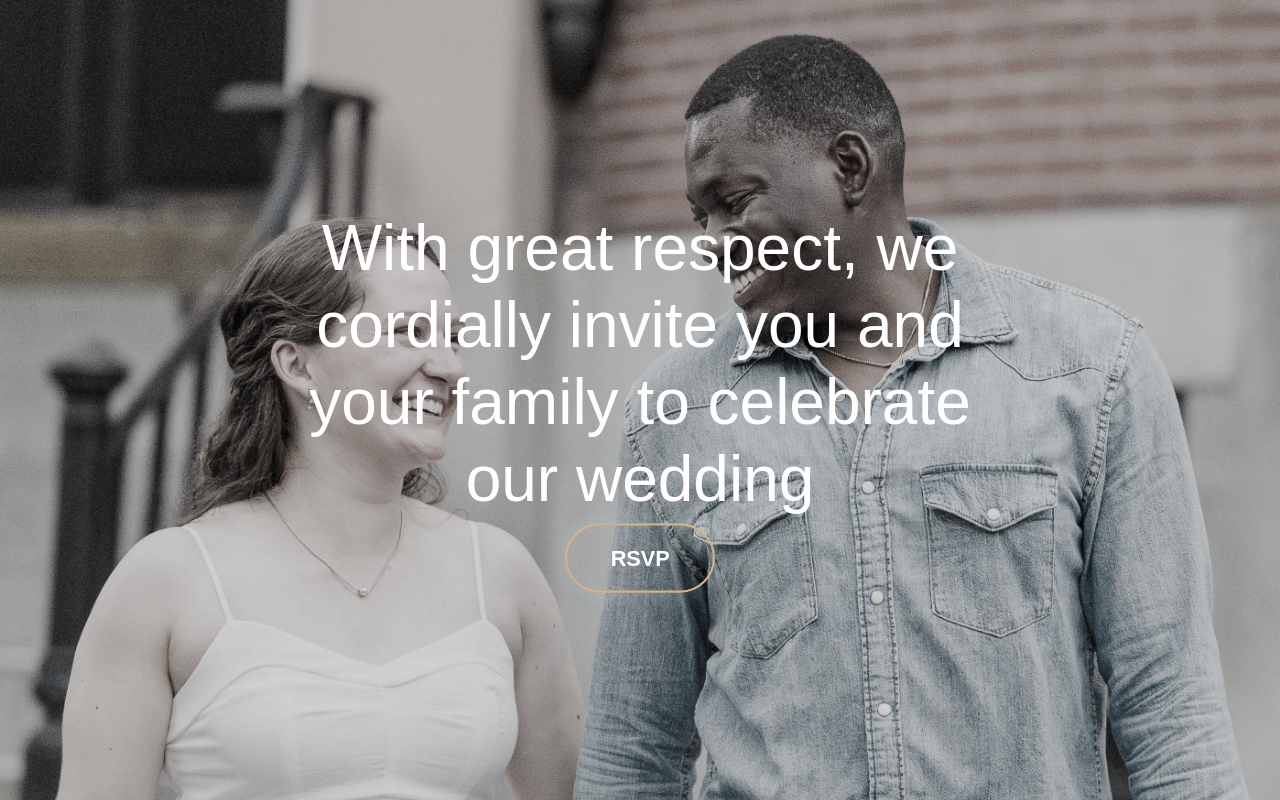
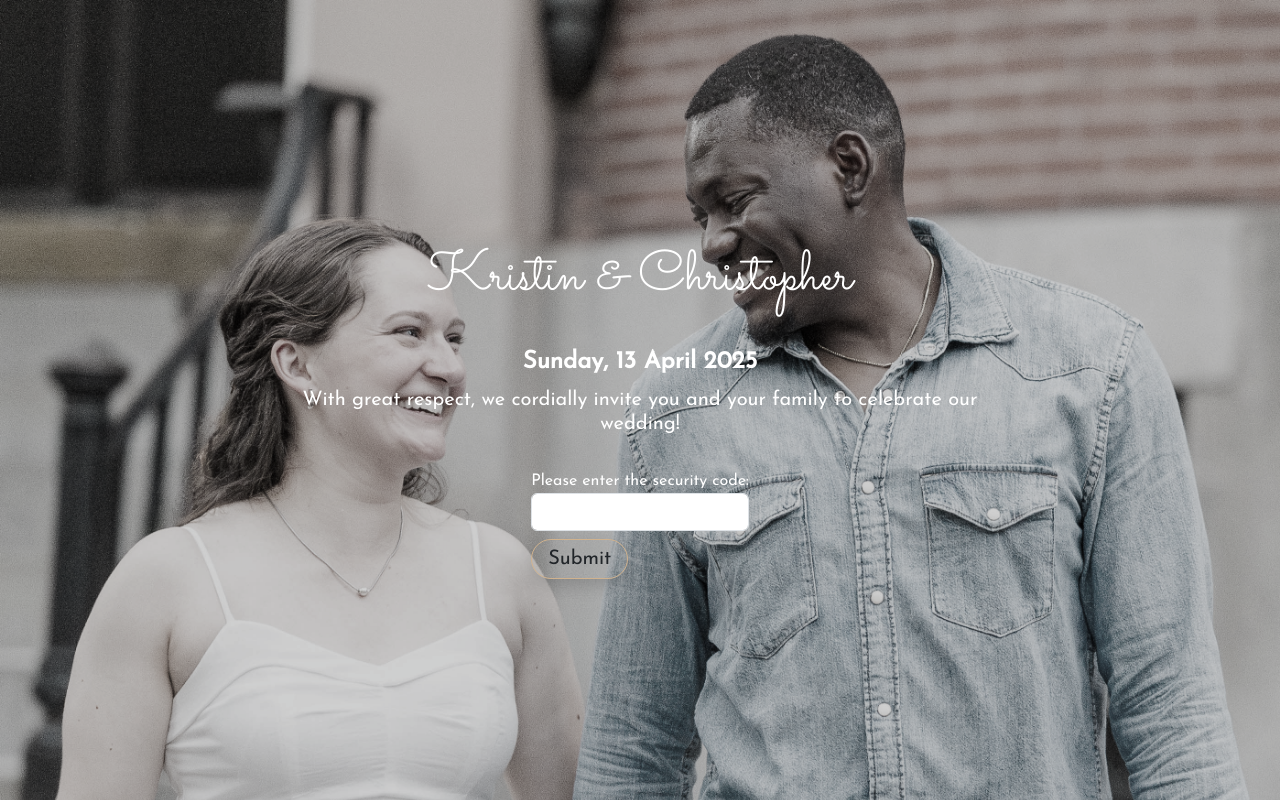
Before and after one commit to crisokonkwo/KrisChrisAdventure, a PHP site: page / in a window 1280 px wide. Run offline with PHP 8.4, Linux system fonts and the light colour scheme.

Commit message:
Added buttons and security validation

```diff
--- a/css/app.css
+++ b/css/app.css
@@ -7,7 +7,7 @@ html {
 body {
     font-family: 'Josefin Sans', sans-serif !important;
     padding: 0 !important;
-    text-size-adjust: none;
+    overflow-x: hidden !important;
 }
 
 .font-esthetic {
@@ -53,9 +53,9 @@ body {
     z-index: 1055 !important;
 }
 
-main.singlePage {
+/* main.singlePage {
     min-height: calc(100vh - 142px);
-}
+} */
 
 .loading-page {
     position: fixed;
@@ -333,27 +333,6 @@ main.singlePage {
 }
 .textCont *:last-child {
     margin-bottom: 0 !important;
-}
-
-.btn_bg {
-    font-size: 20px;
-    border: solid 2px;
-    padding: 10px 20px;
-    border-radius: 40px;
-    display: inline-block;
-    text-transform: uppercase;
-    font-weight: bold; /* Make the button text bold */
-    background-color: transparent;
-    /* #b0e0e6 Change background color */
-    color: #fff; /* Change text color */
-    border-color: #D0B28E;
-    transition: background-color 0.3s, color 0.3s; /* Add transition for smooth effect */
-}
-
-.btn_bg:hover, .btn_bg:focus {
-    color: #D0B28E; /* Change text color on hover */
-    background-color: #fff; /* Change background color on hover */
-    opacity: 0.7; /* Change opacity on hover */
 }
 
 /* .btn {
--- a/index.html
+++ b/index.html
@@ -22,16 +22,16 @@
     <meta name="mobile-web-app-capable" content="yes">
     <meta name="apple-mobile-web-app-title" content="Wedding invitation">
     <meta name="color-scheme" content="dark">
-    <link rel="canonical" href="https://foreverchrisandkris.com/">
     <link rel="shortcut icon" type="image/x-icon" href="https://foreverchrisandkris.com/favicon.ico">
     <link rel="icon" type="image/x-icon" href="https://foreverchrisandkris.com/favicon.ico">
 
-    <link rel="dns-prefetch" href="https://cdn.jsdelivr.net" crossorigin="anonymous">
-    <link rel="dns-prefetch" href="https://fonts.googleapis.com" crossorigin="anonymous">
-    <link rel="dns-prefetch" href="https://fonts.gstatic.com" crossorigin>
-    <link rel="preconnect" href="https://cdn.jsdelivr.net" crossorigin="anonymous">
-    <link rel="preconnect" href="https://fonts.googleapis.com" crossorigin="anonymous">
+    <link rel="preconnect" href="https://cdn.jsdelivr.net" crossorigin>
+    <link rel="preconnect" href="https://fonts.googleapis.com" crossorigin>
     <link rel="preconnect" href="https://fonts.gstatic.com" crossorigin>
+    <link rel="dns-prefetch" href="https://cdn.jsdelivr.net">
+    <link rel="dns-prefetch" href="https://fonts.googleapis.com">
+    <link rel="dns-prefetch" href="https://fonts.gstatic.com">
+
     <link rel="preload" href="https://cdn.jsdelivr.net/npm/normalize.css@8.0.1/normalize.css"
         integrity="sha256-WAgYcAck1C1/zEl5sBl5cfyhxtLgKGdpI3oKyJffVRI=" crossorigin="anonymous" as="style">
     <link rel="preload" href="https://cdn.jsdelivr.net/npm/bootstrap@5.3.3/dist/css/bootstrap.min.css"
@@ -56,25 +56,21 @@
     <link rel="stylesheet" href="https://cdn.jsdelivr.net/npm/aos@2.3.4/dist/aos.css"
         integrity="sha256-GqiEX9BuR1rv5zPU5Vs2qS/NSHl1BJyBcjQYJ6ycwD4=" crossorigin="anonymous">
 
-    <!-- <link rel="stylesheet" href="https://fonts.googleapis.com/css2?family=Josefin+Sans&display=swap">
+    <link rel="stylesheet" href="https://fonts.googleapis.com/css2?family=Josefin+Sans&display=swap">
     <link rel="stylesheet" href="https://fonts.googleapis.com/css2?family=Sacramento&display=swap">
-    <link rel="stylesheet" href="https://fonts.googleapis.com/css2?family=Noto+Naskh+Arabic&display=swap"> -->
+    <link rel="stylesheet" href="https://fonts.googleapis.com/css2?family=Noto+Naskh+Arabic&display=swap">
 
     <link rel="stylesheet" href="./css/app.css">
     <!-- <link rel="stylesheet" href="./css/util.css">
     <link rel="stylesheet" href="./css/progress.css"> -->
 
+    <!-- External Script -->
     <script src="./js/app.js" type="module" defer></script>
     <script src="./js/util.js" type="module" defer></script>
+    <script src="./scripts/security_code.js"></script>
     <!-- <script src="./js/progress.js" type="module" defer></script> -->
 
-    <!-- <script>
-        // Check if the user is logged in
-        if (!sessionStorage.getItem('isLoggedIn')) {
-            alert('You must log in to access this page.');
-            window.location.href = 'index.html'; // Redirect to login page
-        }
-    </script> -->
+    <link rel="canonical" href="https://foreverchrisandkris.com/">
 </head>
 
 <body onload="util.show()" style="overflow-y: auto;">
@@ -83,19 +79,40 @@
         <div class="img_bg" id="welcome"></div>
         <div class="textCont">
             <!-- <h2>Thank You from the Bottom of Our Hearts</h2> -->
-             <h2>With great respect, we cordially invite you and your family to celebrate our wedding</h2>
+            <h2 class="font-esthetic my-4" style="font-size: 3.5rem;">Kristin &amp; Christopher</h2>
+            <p class="my-2" style="font-size: 1.5rem;"><strong>Sunday, 13 April 2025</strong></p>
+            <h2 style="font-size: 1.25rem;">With great respect, we cordially invite you and your family to celebrate our wedding!</h2>
+
+            <!-- Security Code Input -->
+            <div id="security-container">
+                <p style="margin-top: 25px; margin-bottom: 0;">Please enter the security code:</p>
+                <input type="text" id="security-code" class="form-control" style="max-width: 300px;" />
+                <button class="btn btn-sm shadow rounded-pill px-3 btn-outline-dark mt-2"
+                        style="border-color: #D0B28E; font-size: 20px;"
+                        onclick="validateCode()">Submit</button>
+                <p id="error-message" style="color: red; display: none;">Invalid code. Please try again.</p>
+            </div>
+
+            <!-- RSVP Button -->
+            <a id="rsvp-button" class="btn btn-sm shadow rounded-pill px-3 btn-outline-dark btn-large_bg"
+               style="border-color: #D0B28E; font-size: 20px; display: none;"
+               target="_blank" onclick="util.open(this)">
+                <i></i>RSVP</a>
+
             <div id="guest-name" data-message="Dear "></div>
-            <button type="button" class="btn_bg btn-accent btn-large_bg" onclick="util.open(this)">RSVP</button>
+            <!-- <a class="btn btn-sm shadow rounded-pill px-3 btn-outline-dark btn-large_bg" style="border-color: #D0B28E; font-size: 20px;" target="_blank" onclick="util.open(this)">
+                <i></i>RSVP</a> -->
+            <!-- <button type="button" class="btn_bg btn-accent btn-large_bg" onclick="util.open(this)">RSVP</button> -->
         </div>
     </div>
 
     <!-- Dependencies JS -->
     <script src="https://cdn.jsdelivr.net/npm/bootstrap@5.3.3/dist/js/bootstrap.bundle.min.js"
-        integrity="sha256-CDOy6cOibCWEdsRiZuaHf8dSGGJRYuBGC+mjoJimHGw=" crossorigin="anonymous"></script>
+        integrity="sha256-CDOy6cOibCWEdsRiZuaHf8dSGGJRYuBGC+mjoJimHGw=" crossorigin="anonymous" async></script>
     <script src="https://cdn.jsdelivr.net/npm/aos@2.3.4/dist/aos.js"
-        integrity="sha256-pQBbLkFHcP1cy0C8IhoSdxlm0CtcH5yJ2ki9jjgR03c=" crossorigin="anonymous"></script>
+        integrity="sha256-pQBbLkFHcP1cy0C8IhoSdxlm0CtcH5yJ2ki9jjgR03c=" crossorigin="anonymous" async></script>
     <script src="https://cdn.jsdelivr.net/npm/canvas-confetti@1.9.2/dist/confetti.browser.js"
-        integrity="sha256-mvTaORw+RTgKnX6ZHT4P5Sc9DNP2TBpSGII7F3sT8iE=" crossorigin="anonymous"></script>
+        integrity="sha256-mvTaORw+RTgKnX6ZHT4P5Sc9DNP2TBpSGII7F3sT8iE=" crossorigin="anonymous" async></script>
 
 </body>
 
--- a/js/util.js
+++ b/js/util.js
@@ -163,7 +163,7 @@ export const util = (() => {
     };
 
     const open = async (button) => {
-        window.location.href='invitation.html#rsvp'
+        window.location.href = 'invitation.html#rsvp';
     };
 
     return {
--- /dev/null
+++ b/scripts/security_code.js
@@ -0,0 +1,16 @@
+// Security Code Validation
+function validateCode() {
+    const securityCodeInput = document.getElementById('security-code').value.trim();
+    const correctCode = 'WEDDING2025';
+    const rsvpButton = document.getElementById('rsvp-button');
+    const errorMessage = document.getElementById('error-message');
+
+    if (securityCodeInput === correctCode) {
+        // Hide security input and show RSVP button
+        document.getElementById('security-container').style.display = 'none';
+        rsvpButton.style.display = 'inline-block';
+    } else {
+        // Show error message
+        errorMessage.style.display = 'block';
+    }
+}
```
Also changed, not shown: invitation.html (+65 -27 lines).
